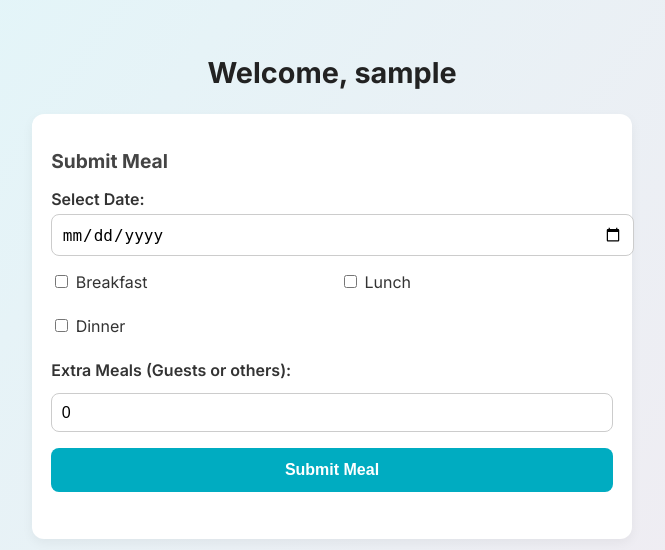
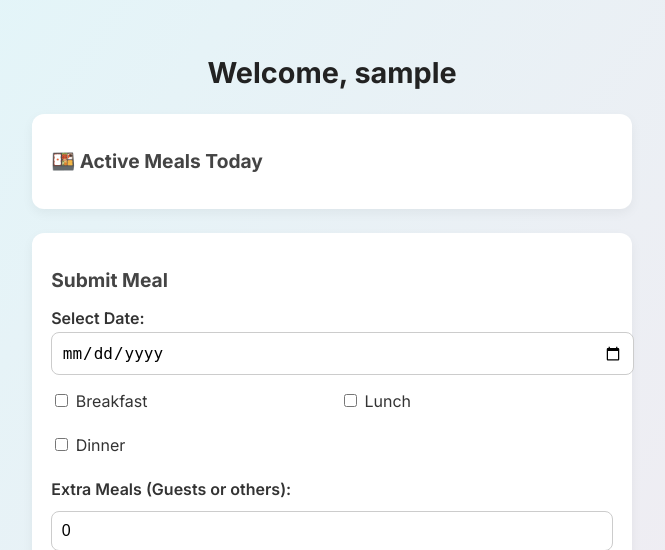
Before and after one commit to tasfiq1110/website, a Flask app: page /dashboard in a window 1280 px wide. Shown: the top 550 px of the page, without its empty margins (308-973 px from the left). Run offline with Flask 3, Linux system fonts and the light colour scheme; the visitor is signed in with stand-in values (Sample User, id 1); some libraries are stand-ins or nearby versions.

Commit message:
Update dashboard.html

```diff
--- a/templates/dashboard.html
+++ b/templates/dashboard.html
@@ -175,6 +175,13 @@
         <div id="toast" class="toast"></div>
         <h1>Welcome, {{ session['username'] }}</h1>
 
+        <!-- Active Meals Today -->
+<section id="activeMealsTodaySection">
+    <h2>🍱 Active Meals Today</h2>
+    <ul id="activeMealsList" class="list-group mt-2" style="list-style: none; padding-left: 0;"></ul>
+</section>
+
+
         <!-- Meal Submission -->
         <!-- Meal Submission -->
 <section>
```
